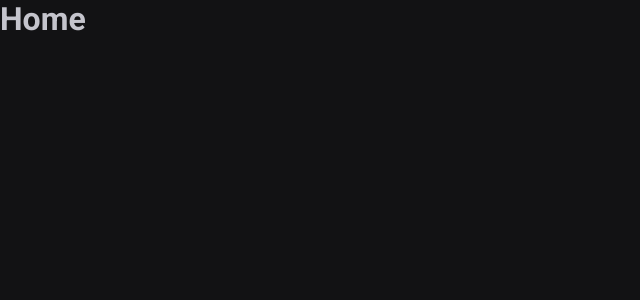
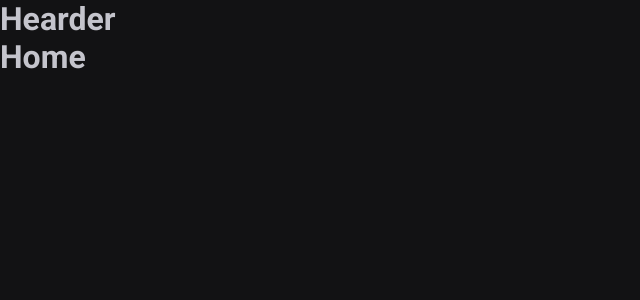
Before and after one commit to filemomheck/Rocketseat-React-Ignite-Timer, a React (Vite) app: page / in a window 1280 px wide. Shown: the top 300 px of the page, without its empty margins (0-640 px from the left). Built offline with nearby package versions, Linux system fonts and the light colour scheme.

Commit message:
Route Layout created.

```diff
--- /dev/null
+++ b/src/Components/Header.tsx
@@ -0,0 +1,7 @@
+export function Header() {
+  return (
+    <header>
+      <h1>Hearder</h1>
+    </header>
+  );
+}
--- /dev/null
+++ b/src/Layout/DefaultLayout.tsx
@@ -0,0 +1,11 @@
+import { Outlet } from "react-router-dom";
+import { Header } from "../Components/Header";
+
+export function DefaultLayout() {
+  return (
+    <>
+      <Header />
+      <Outlet />
+    </>
+  );
+}
--- a/src/Router.tsx
+++ b/src/Router.tsx
@@ -2,12 +2,15 @@
 
 import { Home } from "./pages/Home";
 import { History } from "./pages/History";
+import { DefaultLayout } from "./Layout/DefaultLayout";
 
 export function Router() {
   return (
     <Routes>
-      <Route path="/" element={<Home />} />
-      <Route path="/history" element={<History />} />
+      <Route path="/" element={<DefaultLayout />}>
+        <Route path="/" element={<Home />} />
+        <Route path="/history" element={<History />} />
+      </Route>
     </Routes>
   );
 }
```
